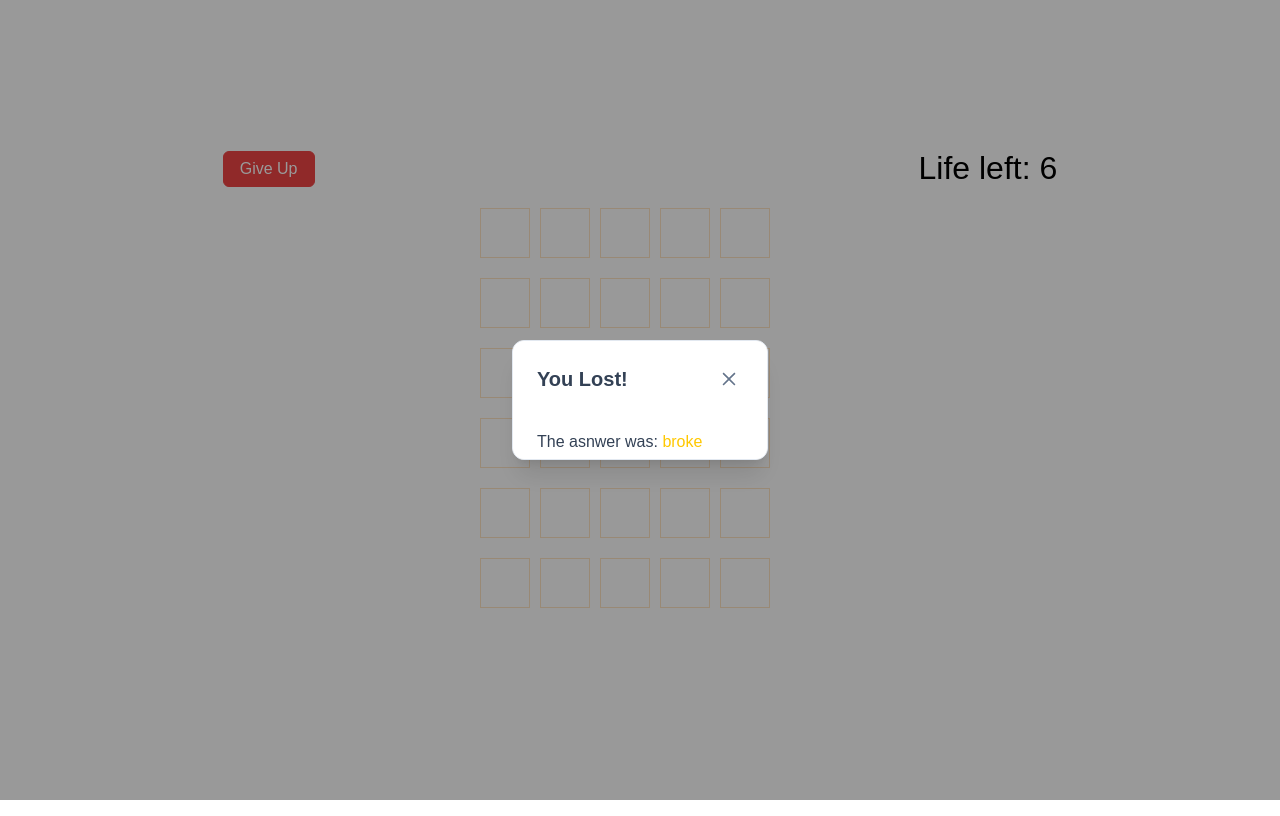
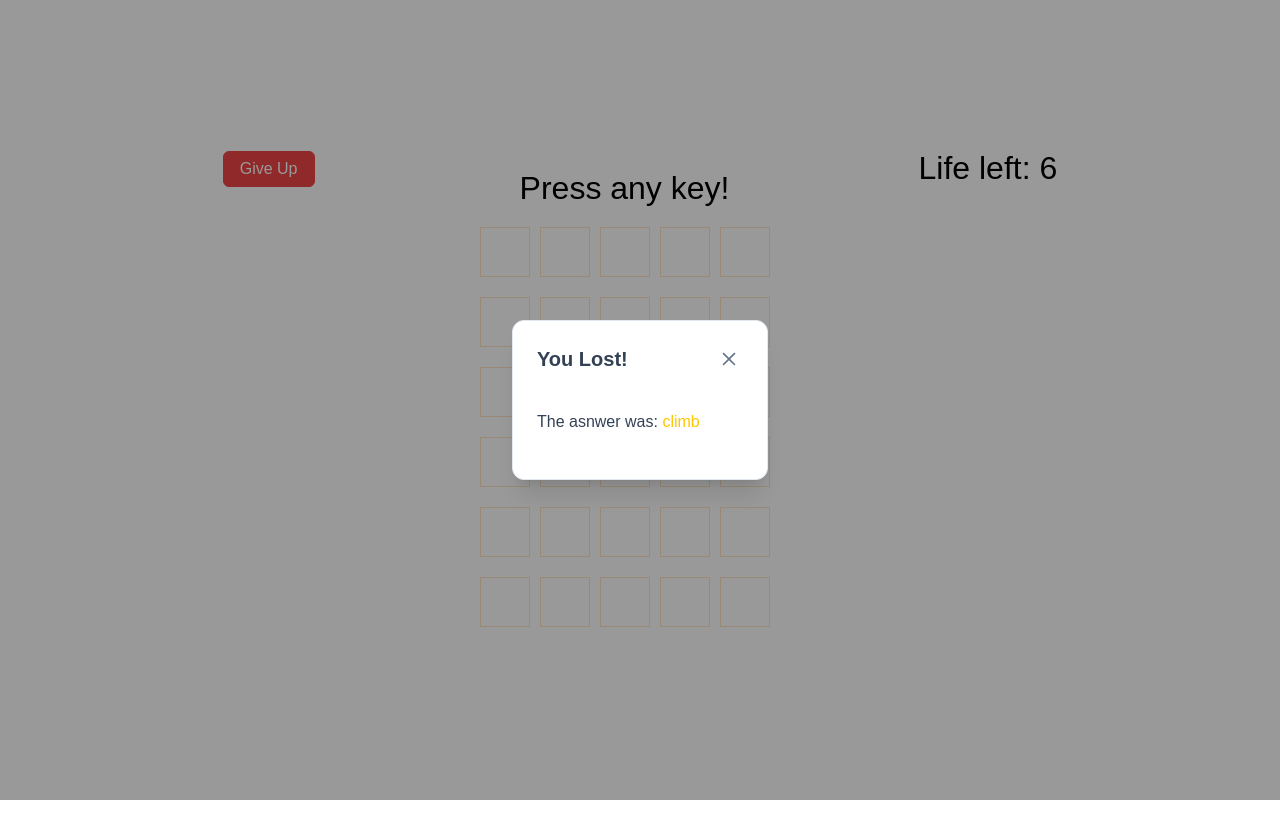
Before and after one commit to RecklessSnips/300229429_Wordle, a Vue app: page / in a window 1280 px wide. Both pictures are taken after a click on the button "Give Up". Built offline with nearby package versions, Linux system fonts and the light colour scheme; no server answers; a web font is replaced by a local one.

Commit message:
FInish assignment 2 and lab05

```diff
--- a/src/components/Wordle.vue
+++ b/src/components/Wordle.vue
@@ -7,15 +7,16 @@
           v-model:visible="visible"
           modal
           header="You Lost!"
-          :style="{ width: '20%', height: '15%' }"
+          :style="{ width: '20%', height: '20%' }"
           ><p>
-            The asnwer was: <span style="color: rgb(255, 200, 1)">{{ answer }}</span>
+            The asnwer was: <span style="color: rgb(255, 200, 1)">{{ oldAnswer }}</span>
           </p></Dialog
         >
         <Button label="Give Up" severity="danger" @click="giveUp"></Button>
       </div>
     </div>
     <div>
+      <div class="hint">Press any key!</div>
       <div>
         <div v-for="row in inputWord" class="row">
           <div v-for="word in row" class="word_box">
@@ -35,7 +36,7 @@ export default {
 </script>
 
 <script lang="ts" setup>
-import { ref, onMounted } from 'vue'
+import { ref, onMounted, watch } from 'vue'
 import { useToast } from 'primevue/usetoast'
 import { useConfirm } from 'primevue/useconfirm'
 const toast = useToast()
@@ -108,19 +109,34 @@ const words = [
 ]
 
 let answer = ref('')
+let oldAnswer = ref('')
 let index = ref([0, 0, 0, 0, 0])
 let life = ref(6)
 
 onMounted(() => {
   window.addEventListener('keydown', handleKeydown)
   isValidWord('example').then((isValid) => console.log(isValid))
-  answer.value = words[Math.floor(Math.random() * words.length)]
+  getWord()
   console.log('Answer is: ', answer.value)
 })
 
 const inputWord = ref(Array.from({ length: 6 }, () => Array(5).fill('')))
 
+/*
+  Assign the old answer to the popup window,
+  Test if the word is genered properly
+*/
+watch(answer, (newValue, oldValue) => {
+  oldAnswer.value = oldValue
+  console.log(newValue, oldValue)
+})
+
+const getWord = () => {
+  answer.value = words[Math.floor(Math.random() * words.length)]
+}
+
 const giveUp = () => {
+  getWord()
   visible.value = true
   resetRowCol()
   resetBoard()
@@ -254,8 +270,9 @@ const resetBoard = () => {
   })
   const boxes = document.querySelectorAll('.word_box')
   boxes.forEach((box) => {
-    box.classList.remove('green', 'yellow', 'gray') // 同时移除三个类
+    box.classList.remove('green', 'yellow', 'gray')
   })
+  getWord()
 }
 </script>
 
@@ -274,6 +291,9 @@ const resetBoard = () => {
   align-items: center;
   height: 100vh;
   font-size: 2rem;
+}
+.hint {
+  text-align: center;
 }
 .row {
   display: flex;
```
